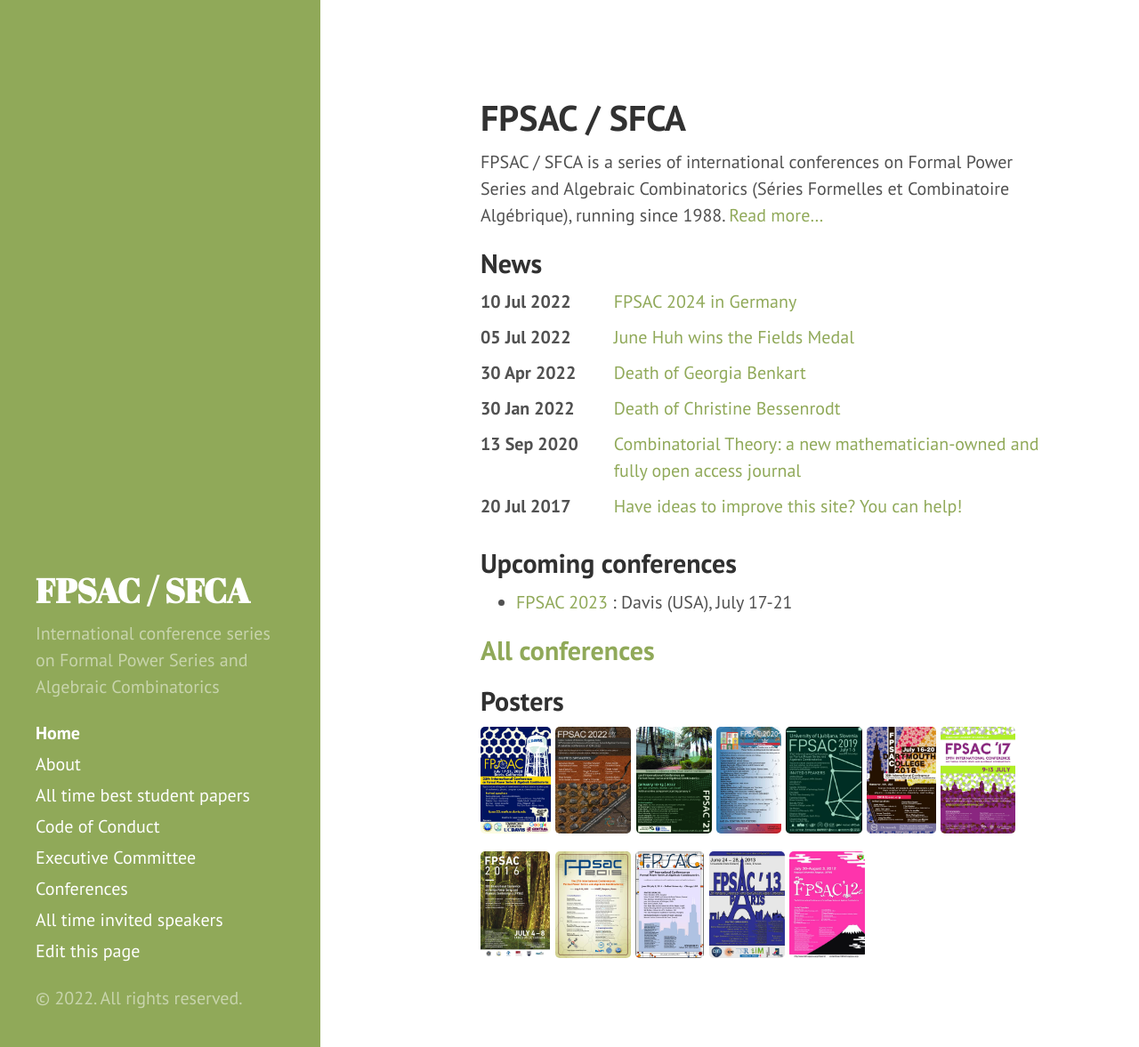
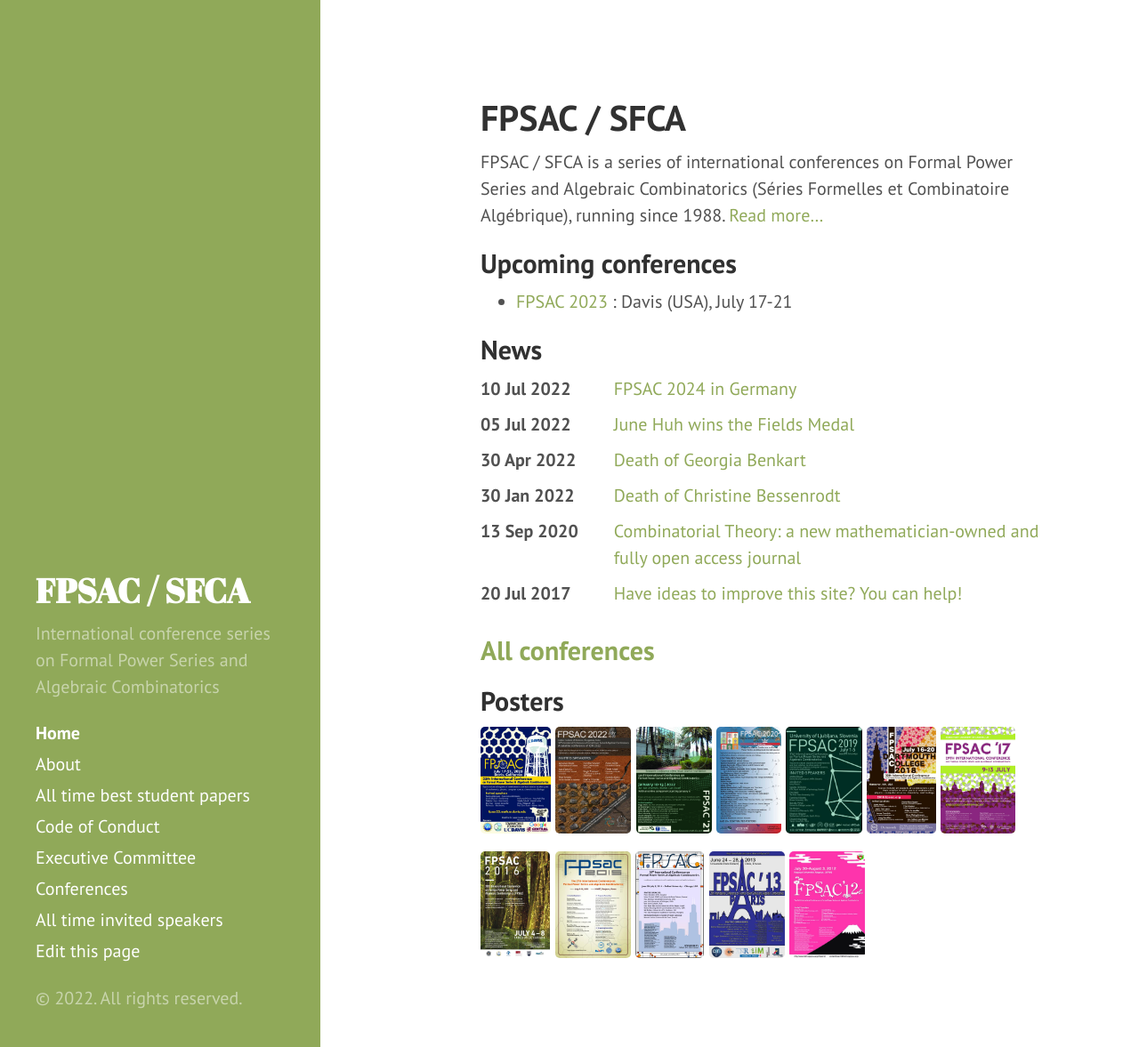
Before and after one commit to FPSAC/FPSAC.github.io, a Jekyll site: the page built from index.md, in a window 1280 px wide and 1177 px high. Shown: the whole window at 89% size. Built offline with Jekyll 4.4.1, drawn with Linux system fonts in a browser that asks for light colours.

Commit message:
moved upcoming conferences to top of frontpage

```diff
--- a/index.md
+++ b/index.md
@@ -8,13 +8,6 @@ title: Home
 FPSAC / SFCA is a series of international conferences on Formal Power
 Series and Algebraic Combinatorics (Séries Formelles et Combinatoire
 Algébrique), running since 1988. [Read more...](about)
-
-## News
-
-{% for post in site.posts %}
-{{ post.date | date_to_string }}
-: [{{ post.title }}]({{ site.baseurl }}{{ post.url }})
-{% endfor %}
 
 ## Upcoming conferences
 
@@ -36,6 +29,14 @@ Algébrique), running since 1988. [Read more...](about)
   {% endfor %}
 </ul>
 
+## News
+
+{% for post in site.posts %}
+{{ post.date | date_to_string }}
+: [{{ post.title }}]({{ site.baseurl }}{{ post.url }})
+{% endfor %}
+
+
 ## [All conferences](confs)
 
 ## Posters
```
